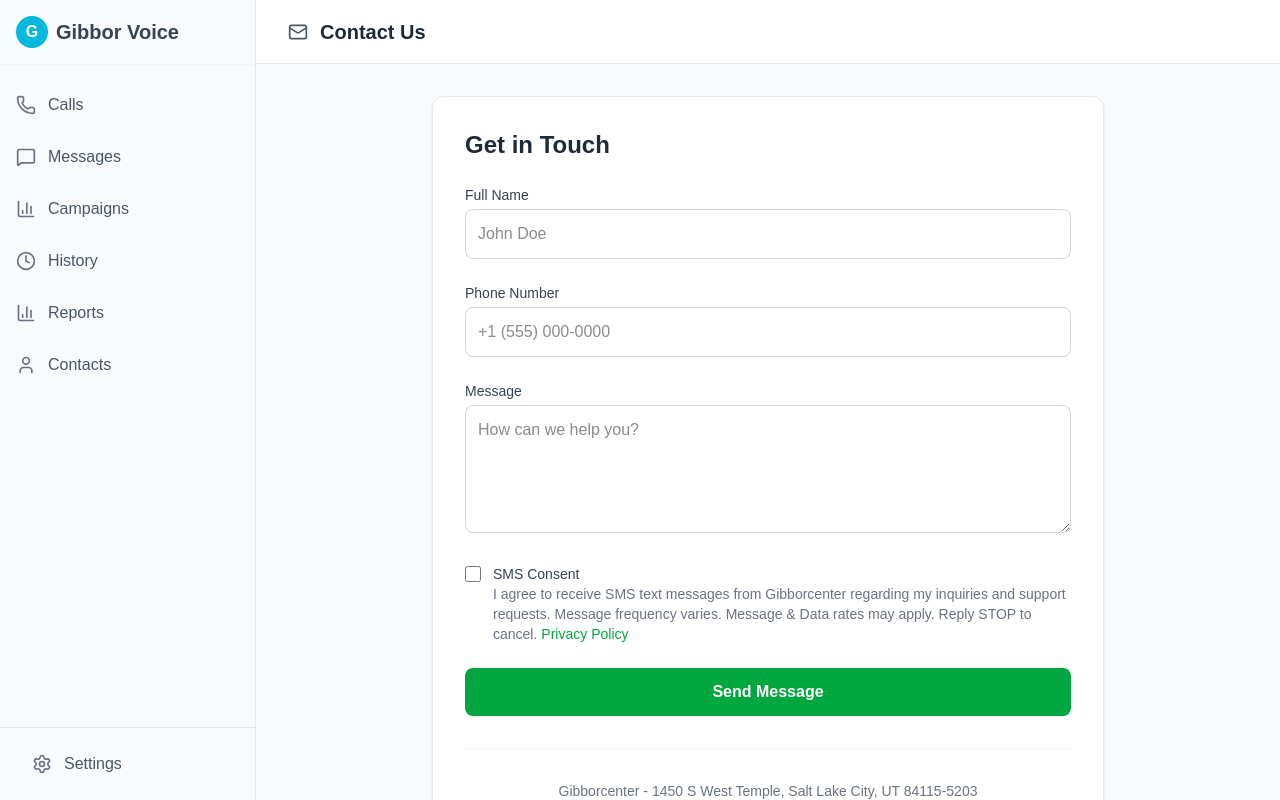
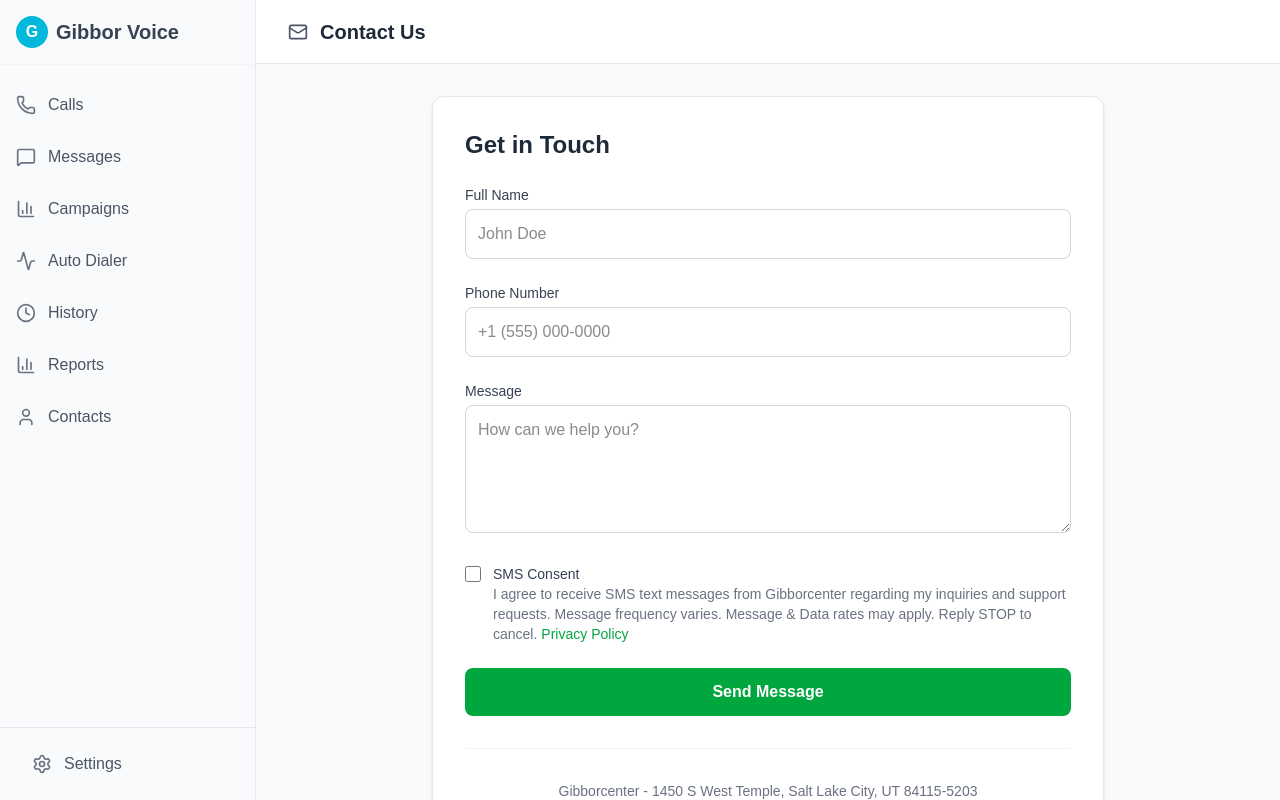
Before and after one commit to Waiharrington/gibbor-voice, a Next.js app in the folder frontend/: page /contact in a window 1280 px wide. Built offline with nearby package versions, Linux system fonts and the light colour scheme.

Commit message:
Feat: Add Auto Dialer link to Sidebar (Activity icon)

```diff
--- a/frontend/components/Sidebar.tsx
+++ b/frontend/components/Sidebar.tsx
@@ -1,5 +1,5 @@
 import Link from 'next/link';
-import { Phone, Clock, MessageSquare, Settings, User, BarChart3 } from 'lucide-react';
+import { Phone, Clock, MessageSquare, Settings, User, BarChart3, Activity } from 'lucide-react';
 
 interface SidebarProps {
     currentView?: string;
@@ -53,6 +53,12 @@ export default function Sidebar({ currentView, onViewChange }: SidebarProps) {
                         </button>
                     </li>
                     <li>
+                        <Link href="/auto-dialer" className="flex items-center px-4 py-3 text-gray-600 hover:bg-gray-100 transition-colors">
+                            <Activity className="w-5 h-5 mr-3 text-gray-500" />
+                            Auto Dialer
+                        </Link>
+                    </li>
+                    <li>
                         <Link href="/history" className="flex items-center px-4 py-3 text-gray-600 hover:bg-gray-100 transition-colors">
                             <Clock className="w-5 h-5 mr-3 text-gray-500" />
                             History
```
